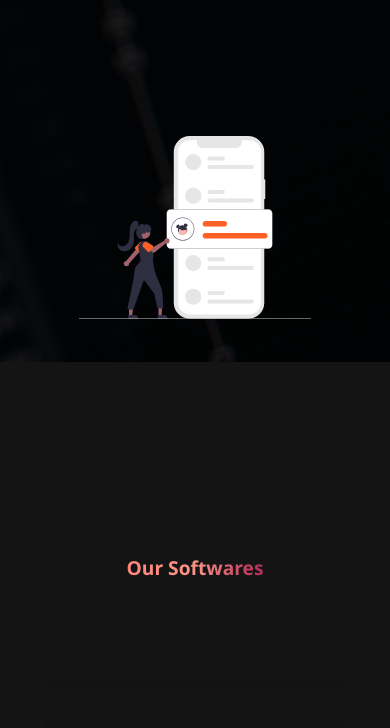
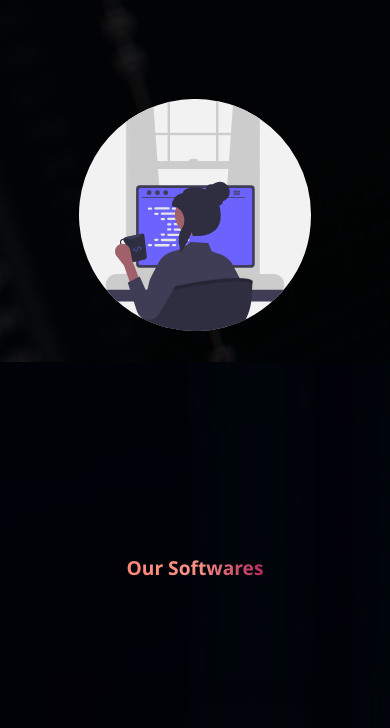
Before and after one commit to JTech-Dev/jtechsystems, a plain HTML site: page index.html in a window 390 px wide. Shown: the part 478-1206 px from the top of the page. Drawn offline with Linux system fonts and the light colour scheme.

Commit message:
Corrected minor issues with footer

```diff
--- a/index.html
+++ b/index.html
@@ -58,7 +58,7 @@
           <button class="main_btn"><a href="/">Get Started</a></button>
         </div>
         <div class="main_img--container">
-          <img src="images/messages.svg" alt="No image" id="main_img" />
+          <img src="images/prog.svg" alt="No image" id="main_img" />
         </div>
       </div>
     </div>
--- a/styles.css
+++ b/styles.css
@@ -3,6 +3,10 @@
     margin: 0;
     padding: 0;
     font-family: 'Segoe UI', Tahoma, Geneva, Verdana, sans-serif;
+}
+
+body {
+    min-height: 100vh;
 }
 
 .navbar {
@@ -328,7 +332,7 @@
     }
 }
 
-@media screen and (max-width: 480px) {
+@media screen and (max-width: 490px) {
     .main_content h1 {
         font-size: 2rem;
         margin-top: 3rem;
@@ -351,14 +355,14 @@
 
 /* Services Section CSS */
 .services {
-    background: #141414;
+    background: #414141;
     display: flex;
     flex-direction: column;
     align-items: center;
-    height: 100vh;
-    /*background-image: url('/images/software.jpeg');
+    min-height: 100vh;
+    background-image: url('/images/software.jpeg');
     background-blend-mode: multiply;
-    background-size: cover;*/
+    background-size: cover;
 }
 
 .services h1 {
@@ -401,6 +405,7 @@
     background-size: contain;
     margin-right: auto;
     margin-left: auto;
+    margin: 15px;
     position: relative;
     color: #fff;
 }
@@ -457,11 +462,12 @@
     transform: scale(1.075);
     transition: 0.2s ease-in;
     cursor: pointer;
+    background-color: rgba(255, 255, 255, 0.60);
 }
 
 @media screen and (max-width: 960px) {
     .services {
-        height: 1600px;
+        min-height: 1600px;
     }
 
     .services h1 {
@@ -470,9 +476,9 @@
     }
 }
 
-@media screen and (max-width: 480px) {
+@media screen and (max-width: 490px) {
     .services {
-        height: 1400px;
+        min-height: 1200px;
     }
 
     .services h1 {
@@ -492,6 +498,7 @@
     flex-direction: column;
     justify-content: center;
     align-items: center;
+    margin-top: auto;
 }
 
 #footer_logo {
@@ -609,7 +616,8 @@
     }
 }
 
-@media screen and (max-width: 480px) {
+@media screen and (max-width: 490px) {
+
     .footer_link-items {
         margin: 0;
         padding: 10px;
```
Also changed, not shown: images/prog.svg (added), images/sw.jpg (added).
